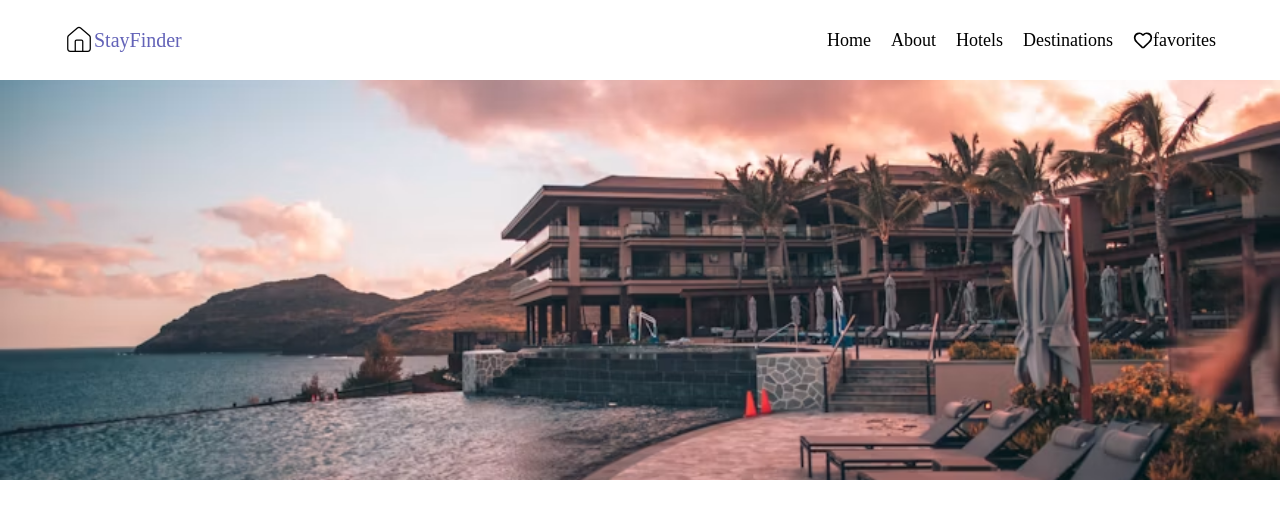
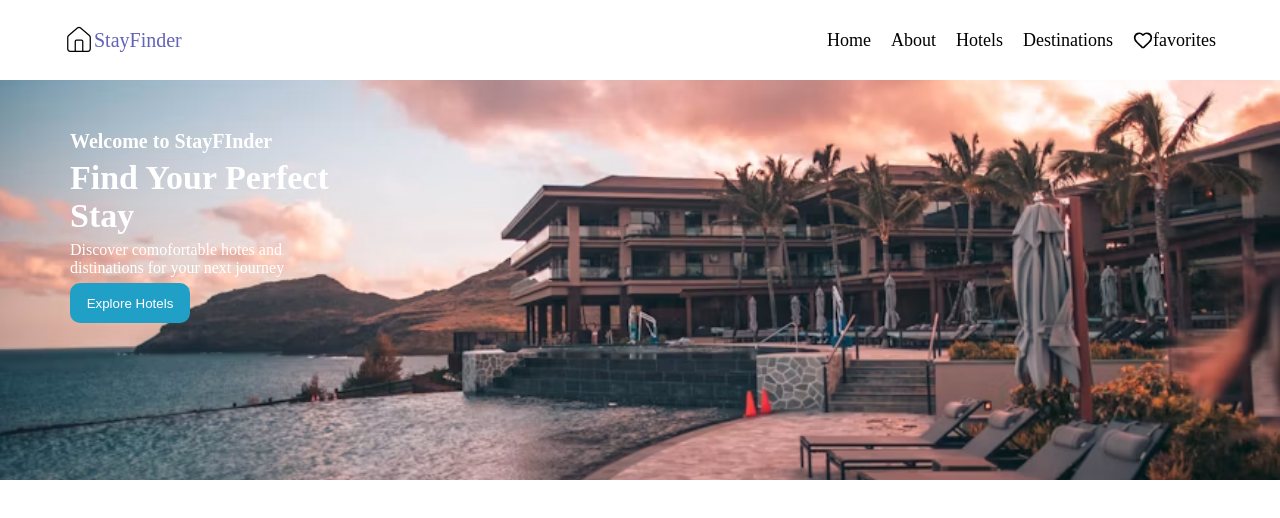
Before and after one commit to codewithmansoorahmad/Hotel-Booking, a React (Vite) app: page / in a window 1280 px wide. Shown: the top 518 px of the page. Built offline with nearby package versions, Linux system fonts and the light colour scheme.

Commit message:
add hero-info

```diff
--- a/src/components/HomeHero.jsx
+++ b/src/components/HomeHero.jsx
@@ -1,5 +1,11 @@
 export default function HomeHero(){
     return <div className="home-hero">
+        <div className="hero-info">
+            <h1>Welcome to StayFInder</h1>
+            <h2>Find Your Perfect Stay</h2>
+            <p>Discover comofortable hotes and distinations for your next journey</p>
+            <button>Explore Hotels</button>
+        </div>
 
     </div>
 }
--- a/src/css/Home.css
+++ b/src/css/Home.css
@@ -7,3 +7,31 @@
     background-position: center center;
     min-height: 400px;
 }
+.hero-info{
+    max-width: 400px;
+    padding: 50px 70px;
+    color: white;
+    display: flex;
+    flex-direction: column;
+    gap: 6px;
+}
+.hero-info h1{
+    font-size: 20px;
+}
+.hero-info h2{
+    font-size: 34px;
+    font-weight: 800;
+
+}
+.hero-info button{
+    /* padding: 8px; */
+    background-color: rgb(32, 160, 199);
+    color: white;
+    border-radius: 10px;
+    width: 120px;
+    height: 40px;
+    display: flex;
+    justify-content: center;
+    align-items: center;
+    border: none;
+}
```
Also changed, not shown: src/assets/hotel2.jpg (added).
